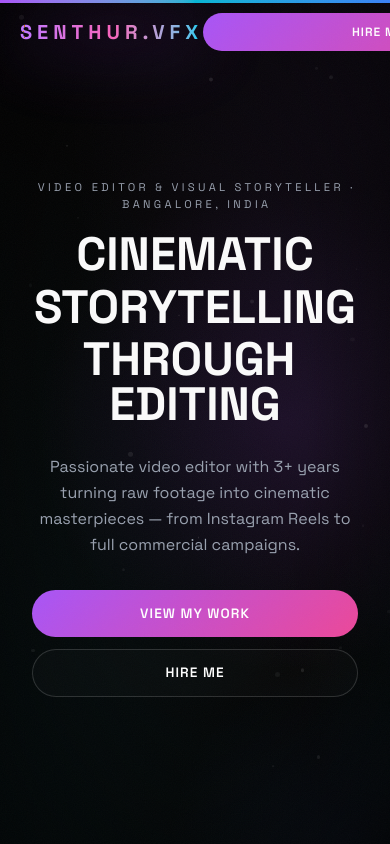
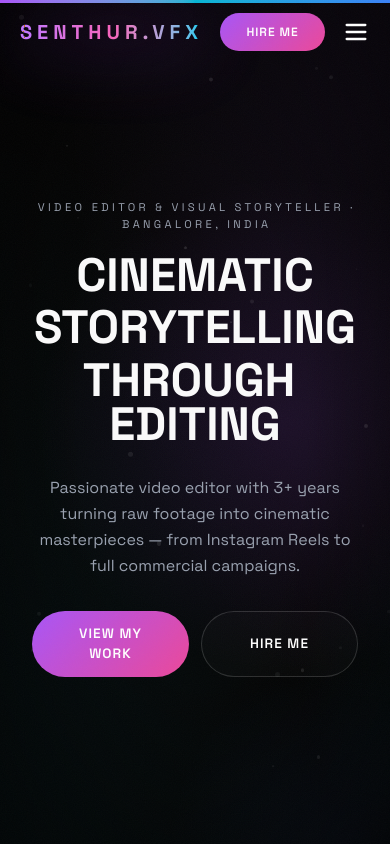
Before and after one commit to Dk821/SENTHUR, a React (Vite) app: page / in a window 390 px wide. Shown: the top 844 px of the page. Built offline with nearby package versions, Linux system fonts and the light colour scheme.

Commit message:
mobile  commit

```diff
--- a/src/components/Hero.tsx
+++ b/src/components/Hero.tsx
@@ -127,7 +127,7 @@ export default function Hero() {
 
           <motion.div
             variants={fadeUp}
-            className="mt-8 md:mt-10 flex flex-col sm:flex-row items-stretch sm:items-center justify-center gap-3 sm:gap-4"
+            className="mt-8 md:mt-10 flex sm:flex-row items-stretch sm:items-center justify-center gap-3 sm:gap-4"
           >
             <motion.a
               href="#portfolio"
--- a/src/components/Navbar.tsx
+++ b/src/components/Navbar.tsx
@@ -130,7 +130,7 @@ export default function Navbar() {
               href="#contact"
               whileHover={{ scale: 1.05 }}
               whileTap={{ scale: 0.95 }}
-              className="hidden md:flex btn btn-primary flex-shrink-0 whitespace-nowrap !py-2.5 !px-7 !text-[0.75rem]"
+              className="hidden navhire md:flex btn btn-primary flex-shrink-0 whitespace-nowrap !py-2.5 !px-7 !text-[0.75rem]"
             >
               Hire Me
             </motion.a>
@@ -138,7 +138,7 @@ export default function Navbar() {
             {/* Mobile Button */}
             <button
               onClick={() => setMobileOpen(!mobileOpen)}
-              className="md:hidden relative z-[60] text-white"
+              className="md:hidden relative text-white"
               aria-label="Toggle Navigation"
             >
               <AnimatePresence mode="wait">
@@ -177,7 +177,7 @@ export default function Navbar() {
             animate={{ opacity: 1 }}
             exit={{ opacity: 0 }}
             transition={{ duration: 0.25 }}
-            className="fixed inset-0 z-40 bg-black/90 backdrop-blur-2xl md:hidden"
+            className="fixed inset-0 z-50 bg-black/90 backdrop-blur-2xl md:hidden"
           >
             <div className="flex flex-col items-center justify-center h-full gap-10">
               {navLinks.map((link, index) => (
@@ -217,7 +217,7 @@ export default function Navbar() {
                 whileTap={{
                   scale: 0.96,
                 }}
-                className="mt-6 px-8 p-3 rounded-full bg-gradient-to-r from-purple-500 to-pink-500 text-white font-semibold shadow-2xl"
+                className="mt-6 inline-flex w-full max-w-xs items-center justify-center rounded-full bg-gradient-to-r from-purple-500 to-pink-500 px-8 py-3 text-sm font-semibold text-white shadow-2xl"
               >
                 Hire Me
               </motion.a>
--- a/src/index.css
+++ b/src/index.css
@@ -631,7 +631,10 @@ select {
   }
 
   .btn {
-    width: 100%;
+    width: 50%;
+  }
+   .navhire {
+    width: 30%;
   }
 }
 
```
